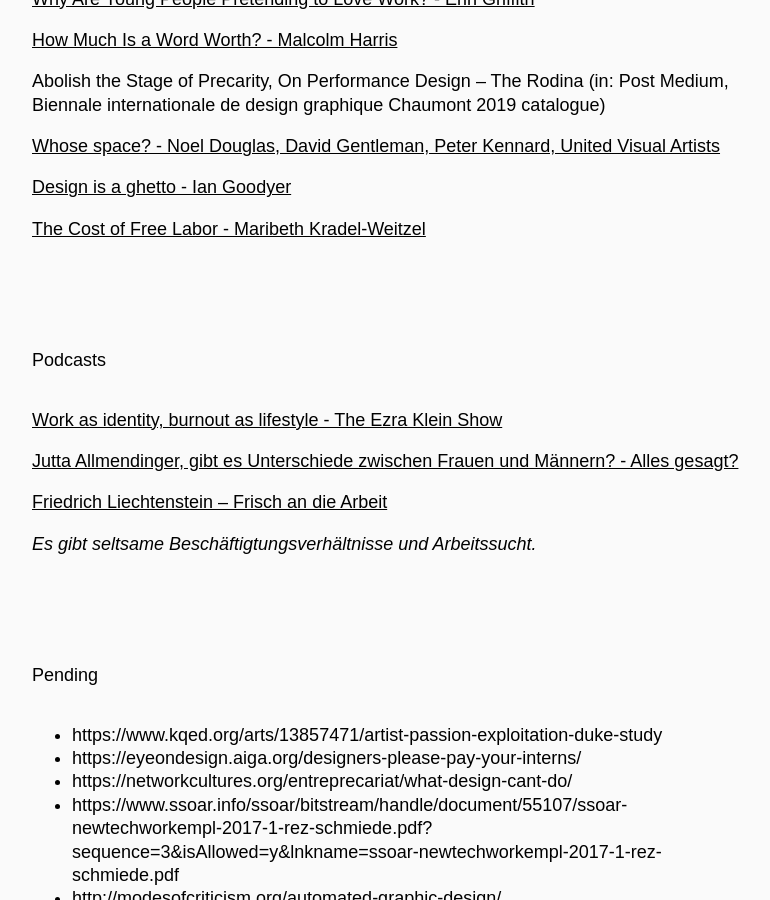
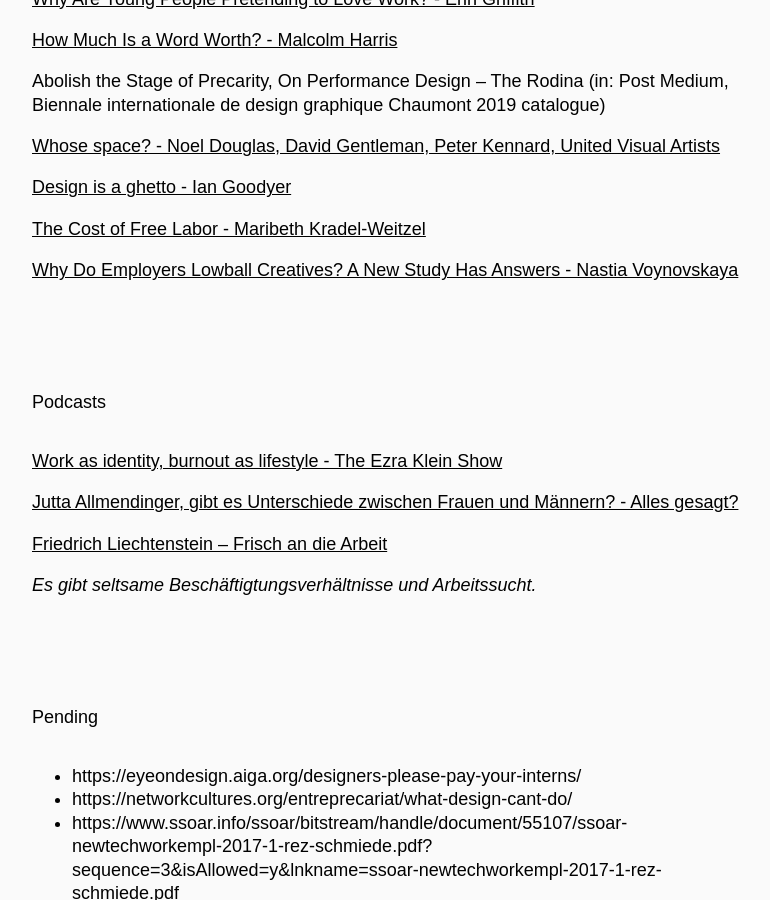
Before and after one commit to jensschnitzler/Room-For-Advancement, a Jekyll site: the page built from index.md, in a window 1280 px wide and 900 px high, scrolled down 565 px. Shown: the whole window, without its empty margins (248-1018 px from the left). Built offline with Jekyll 4.4.1, drawn with Linux system fonts in a browser that asks for light colours; our own code applies the rules of GitHub Pages for plain Markdown files; the repository's description, which GitHub fills in, is left out.

Commit message:
Update index.md

```diff
--- a/index.md
+++ b/index.md
@@ -22,6 +22,8 @@ Abolish the Stage of Precarity, On Performance Design – The Rodina (in: Post M
 
 [The Cost of Free Labor - Maribeth Kradel-Weitzel](https://www.aiga.org/the-cost-of-free-labor)
 
+[Why Do Employers Lowball Creatives? A New Study Has Answers - Nastia Voynovskaya](https://www.kqed.org/arts/13857471/artist-passion-exploitation-duke-study)
+
 ## Podcasts
 
 [Work as identity, burnout as lifestyle - The Ezra Klein Show](https://castbox.fm/episode/Work-as-identity%2C-burnout-as-lifestyle-id121041-id147034442?utm_campaign=a_share_ep&utm_medium=dlink&utm_source=a_share&country=de)
@@ -32,7 +34,6 @@ Abolish the Stage of Precarity, On Performance Design – The Rodina (in: Post M
 > Es gibt seltsame Beschäftigtungsverhältnisse und Arbeitssucht.
 
 ## Pending
-- https://www.kqed.org/arts/13857471/artist-passion-exploitation-duke-study
 - https://eyeondesign.aiga.org/designers-please-pay-your-interns/
 - https://networkcultures.org/entreprecariat/what-design-cant-do/
 - https://www.ssoar.info/ssoar/bitstream/handle/document/55107/ssoar-newtechworkempl-2017-1-rez-schmiede.pdf?sequence=3&isAllowed=y&lnkname=ssoar-newtechworkempl-2017-1-rez-schmiede.pdf
```
